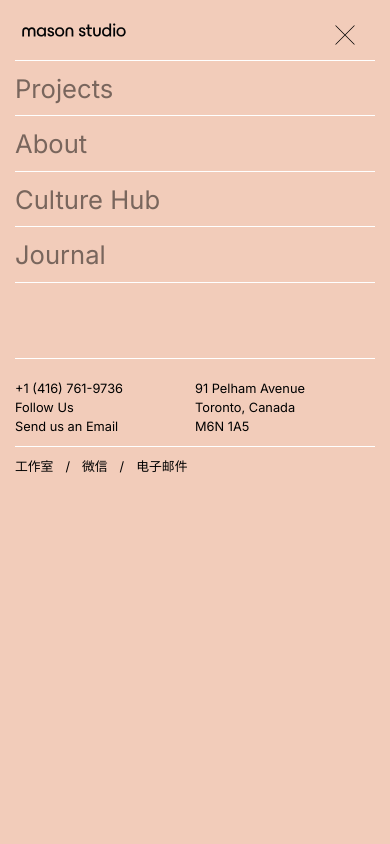
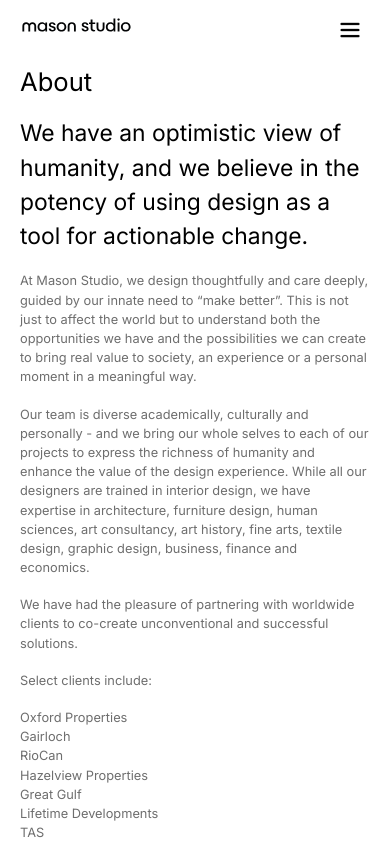
Before and after one commit to techloset/Talha-masoWebApp, a Next.js app: page /pages/about in a window 390 px wide. Shown: the top 844 px of the page. Built offline with nearby package versions, Linux system fonts and the light colour scheme.

Commit message:
done with thw mobile responsiveness

```diff
--- a/app/(component)/header/header.js
+++ b/app/(component)/header/header.js
@@ -7,7 +7,7 @@
 
 const header = () => {
 
-    const [navbar, setNavbar] = useState(true)
+    const [navbar, setNavbar] = useState(false)
     return (
         <div className='   '>
 
@@ -20,7 +20,7 @@
                             <div className=' flex justify-around   items-center px-[20px] '>
                                 {/* mason logo */}
                                 <div className=''>
-                                    <Link href='/' >  <Image src='/images/mason.svg' alt="mason logo" height='100' width='100' className=' cursor-pointer w-[70%] ' /> </Link>
+                                    <Link href='/' onClick={() => setNavbar(!navbar)}>  <Image src='/images/mason.svg' alt="mason logo" height='100' width='100' className=' cursor-pointer w-[70%] ' /> </Link>
                                 </div>
 
                                 <div className=' w-[100%] flex justify-end mt-[10px]  p-[15px]' >
```
